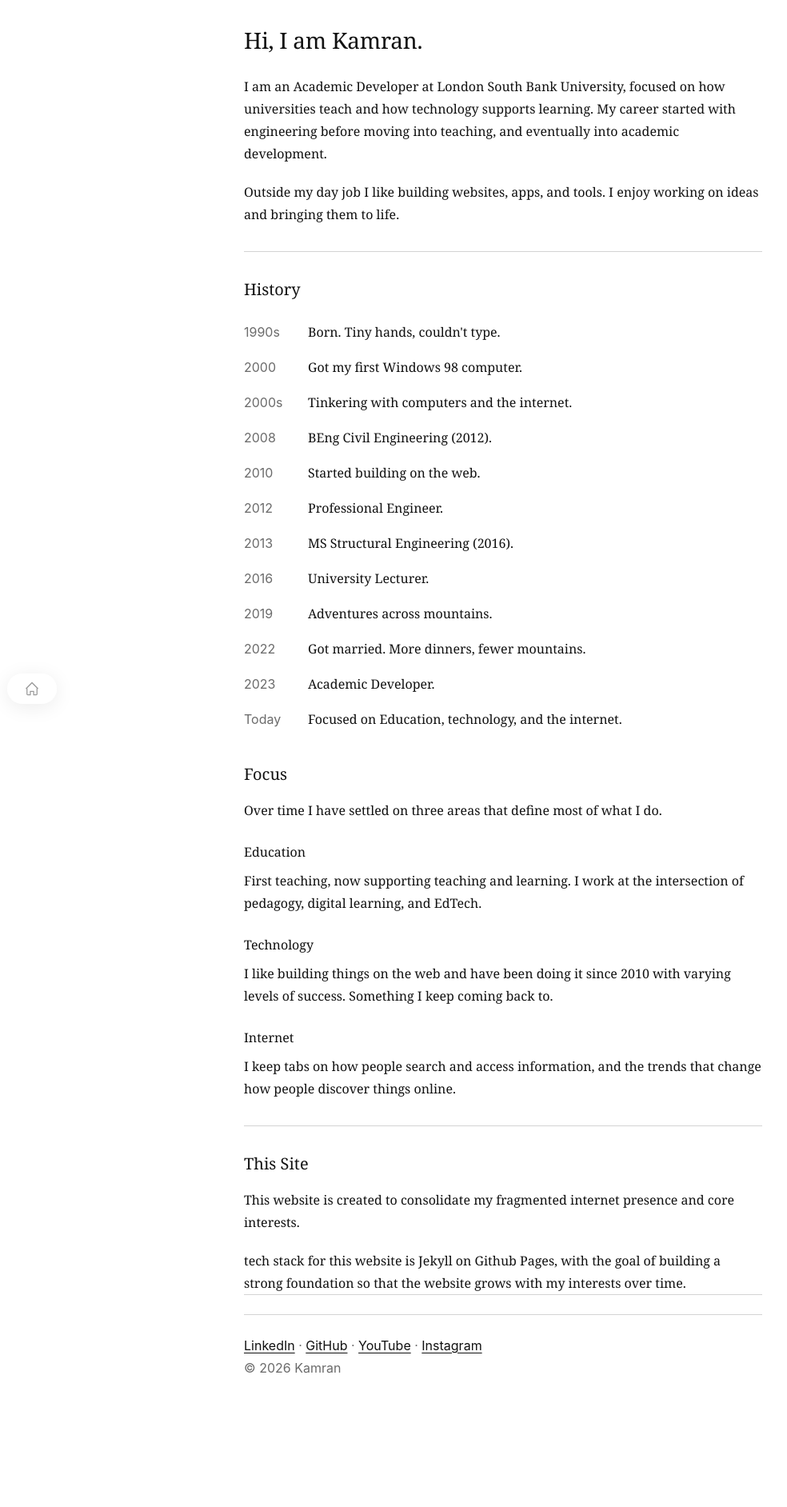
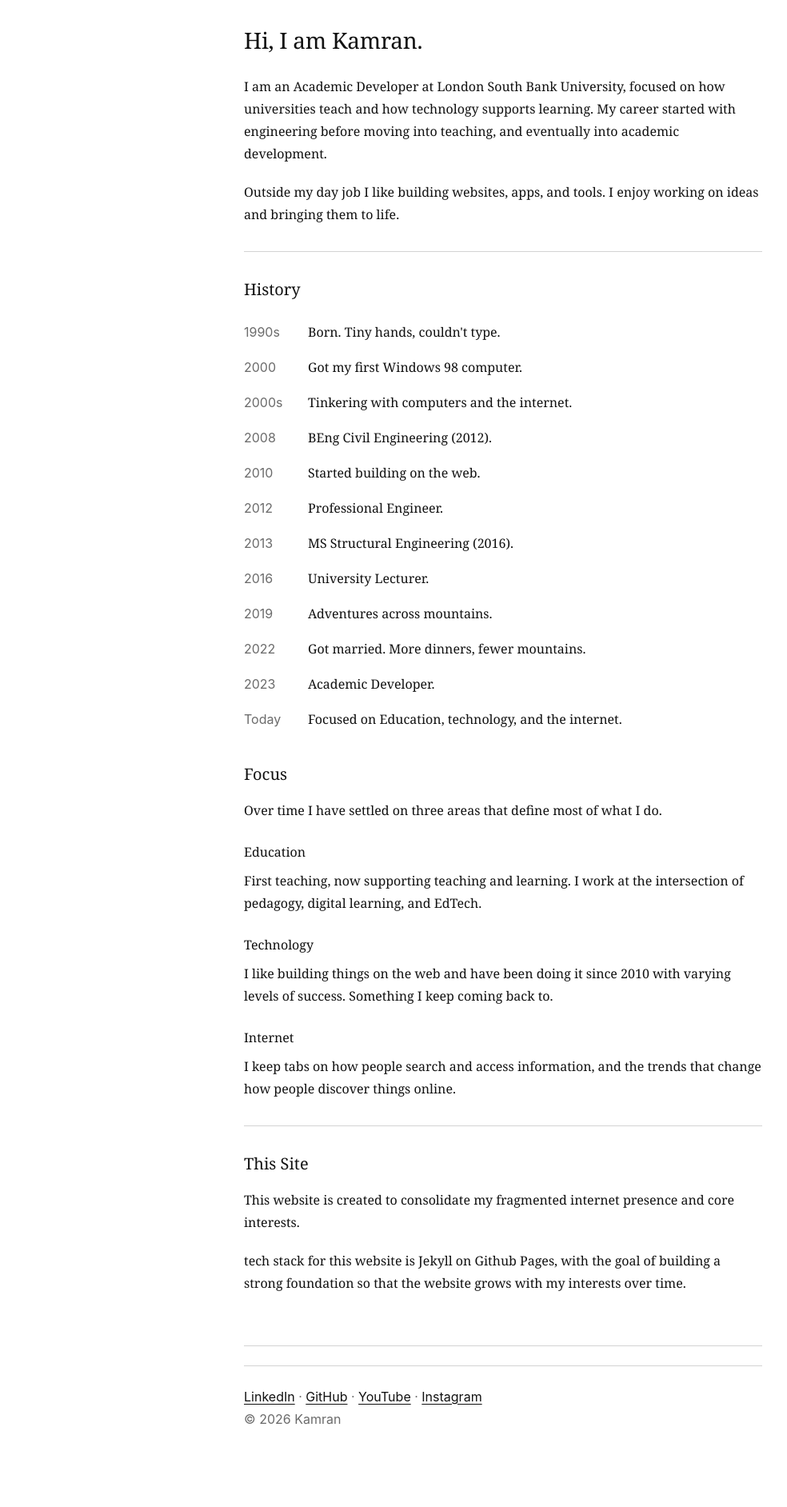
Before and after one commit to fyikamran/fyikamran.github.io, a Jekyll site: the page built from about.html, in a window 1280 px wide. Shown: the whole page at 80% size, without its empty margins (11-995 px from the left). Built offline with Jekyll 4.4.1, drawn with Linux system fonts in a browser that asks for light colours.

Commit message:
Update about.html

```diff
--- a/about.html
+++ b/about.html
@@ -55,11 +55,3 @@
 <p>tech stack for this website is Jekyll on Github Pages, with the goal of building a strong foundation so that the website grows with my interests over time.</>
  </section>
 </article>
-
-<nav style="position:fixed;bottom:1.25rem;left:1.25rem;display:flex;align-items:center;background:rgba(255,255,255,0.55);backdrop-filter:blur(12px);-webkit-backdrop-filter:blur(12px);border:1px solid rgba(255,255,255,0.4);border-radius:2rem;padding:0.5rem 1.25rem;box-shadow:0 4px 24px rgba(0,0,0,0.08);z-index:100;" aria-label="Bottom navigation">
-  <a href="/" style="display:flex;flex-direction:column;align-items:center;gap:0.25rem;color:#999999;text-decoration:none;font-family:-apple-system,BlinkMacSystemFont,'Segoe UI',Roboto,Helvetica,Arial,sans-serif;font-size:0.7rem;" aria-label="Home">
-    <svg viewBox="0 0 24 24" fill="none" stroke="currentColor" stroke-width="1.5" style="width:1.25rem;height:1.25rem;" aria-hidden="true">
-      <path d="M3 12L12 3l9 9M4.5 10.5V20a1 1 0 001 1h4v-5h5v5h4a1 1 0 001-1v-9.5"/>
-    </svg>
-  </a>
-</nav
```
Also changed, not shown: other parts of about.html (+1 -1 lines).
